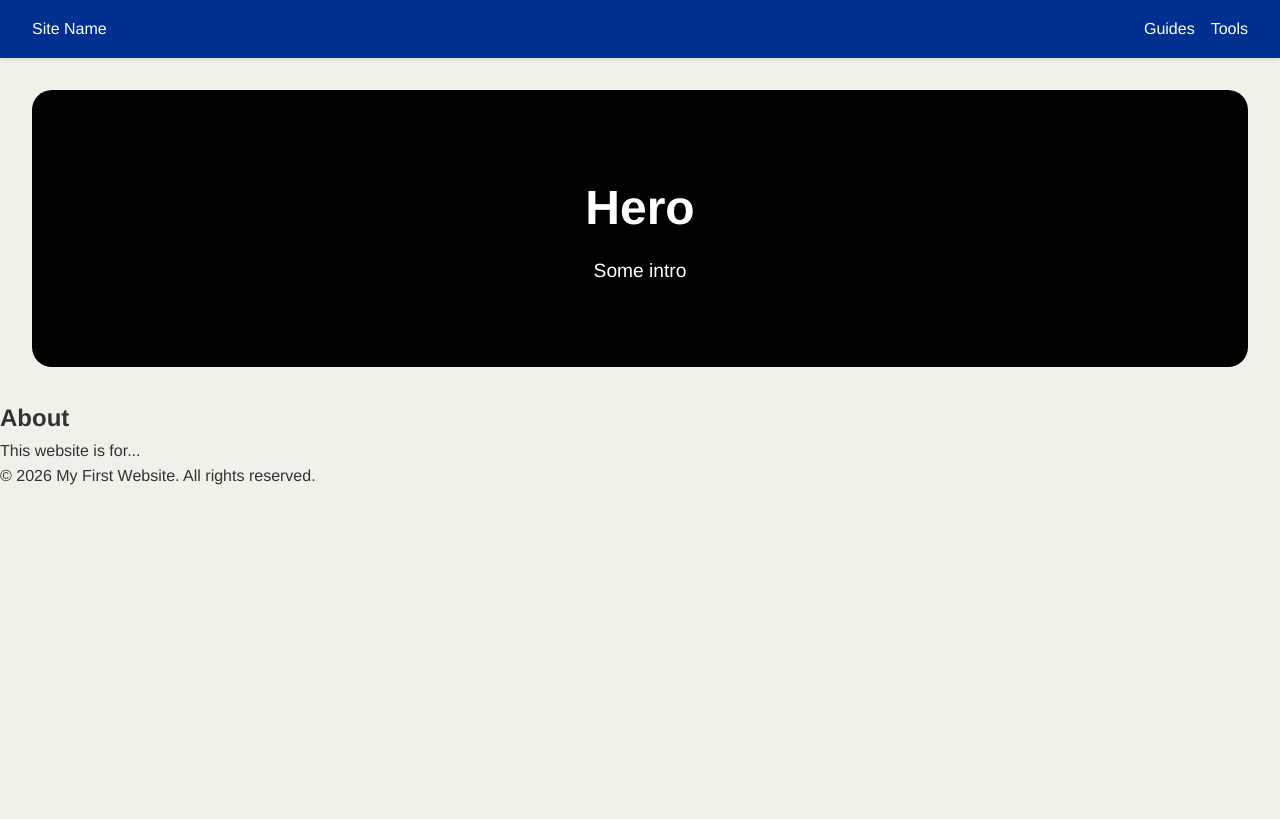
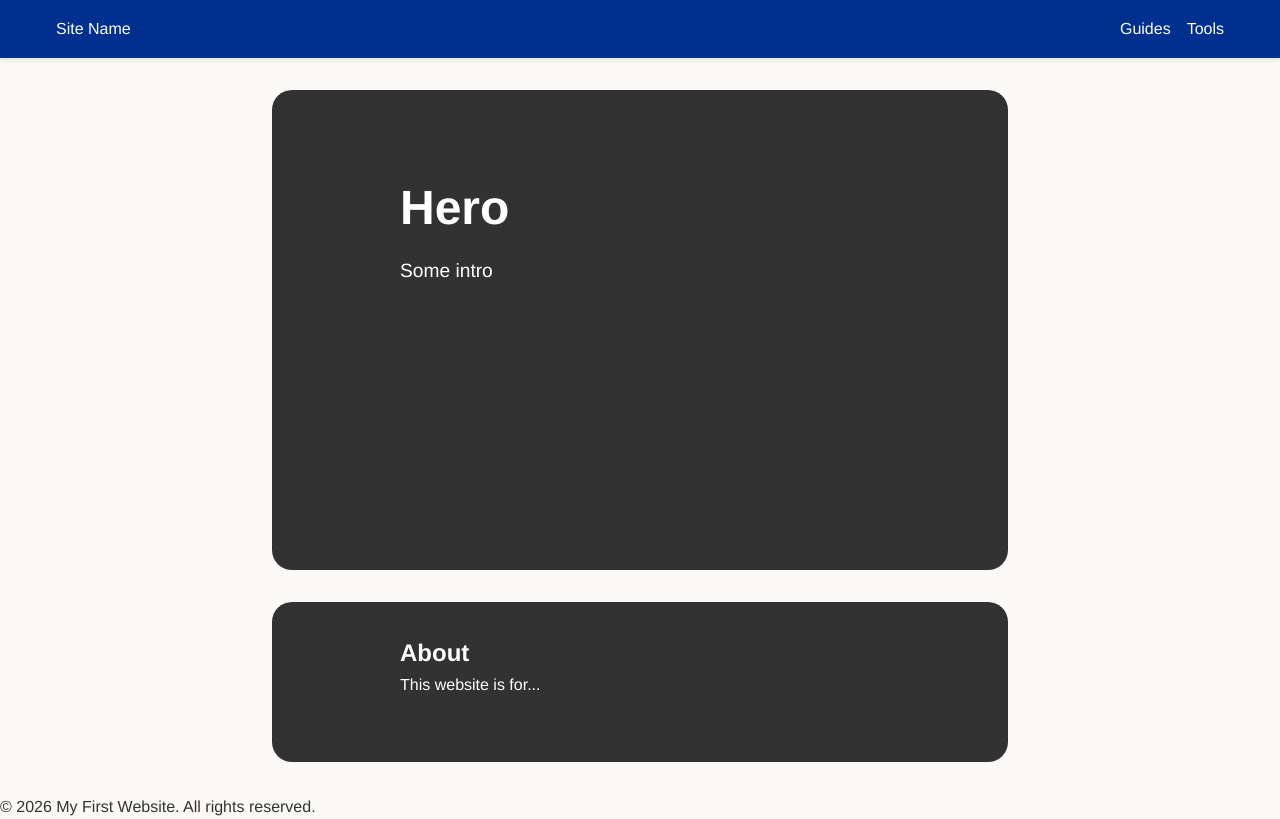
Before and after one commit to pyk-svg/the_runners_base, a plain HTML site: page index.html in a window 1280 px wide. Drawn offline with Linux system fonts and the light colour scheme.

Commit message:
Re-style Hero and About

```diff
--- a/index.html
+++ b/index.html
@@ -8,7 +8,7 @@
 </head>
 <body>
     <header class="top-nav">
-        <div class="logo">Site Name</div>
+        <div class="site-name">Site Name</div>
         <nav>
             <ul class="nav-links">
                 <li><a href="guide_ex.html">Guides</a></li>
--- a/styles.css
+++ b/styles.css
@@ -8,7 +8,7 @@ body {
     font-family: 'Helvetica Neue', Arial, sans-serif;
     line-height: 1.6;
     color: #333333;
-    background-color: #f1f0e9;
+    background-color: #faf9f5;
 }
 
 ul { list-style: none; }
@@ -27,20 +27,28 @@ header {
     color: white;
 }
 
+.site-name{
+    margin-left: 1.5rem;
+}
+
+.nav-links {
+    margin-right: 1.5rem;
+}
+
 nav ul {
     display: flex;
     gap: 1rem;
 }
 
 .hero {
-    margin: 2rem;
+    margin: 2rem 17rem;
     border-radius: 20px;
     display: flex;
     flex-direction: column;
-    align-items: center;
-    text-align: center;
-    padding: 5rem 2rem;
-    background-color: black;
+    justify-content: flex-start;
+    padding: 5rem 8rem;
+    background-color: rgb(50, 50, 50);
+    min-height: 60vh;
 }
 
 .hero h1 {
@@ -53,3 +61,15 @@ nav ul {
     font-size: 1.2rem;
     color: white;
 }
+
+.about {
+    margin: 2rem 17rem;
+    border-radius: 20px;
+    display: flex;
+    flex-direction: column;
+    justify-content: flex-start;
+    padding: 2rem 8rem;
+    background-color: rgb(50, 50, 50);
+    min-height: 20vh;
+    color: white;
+}
```
